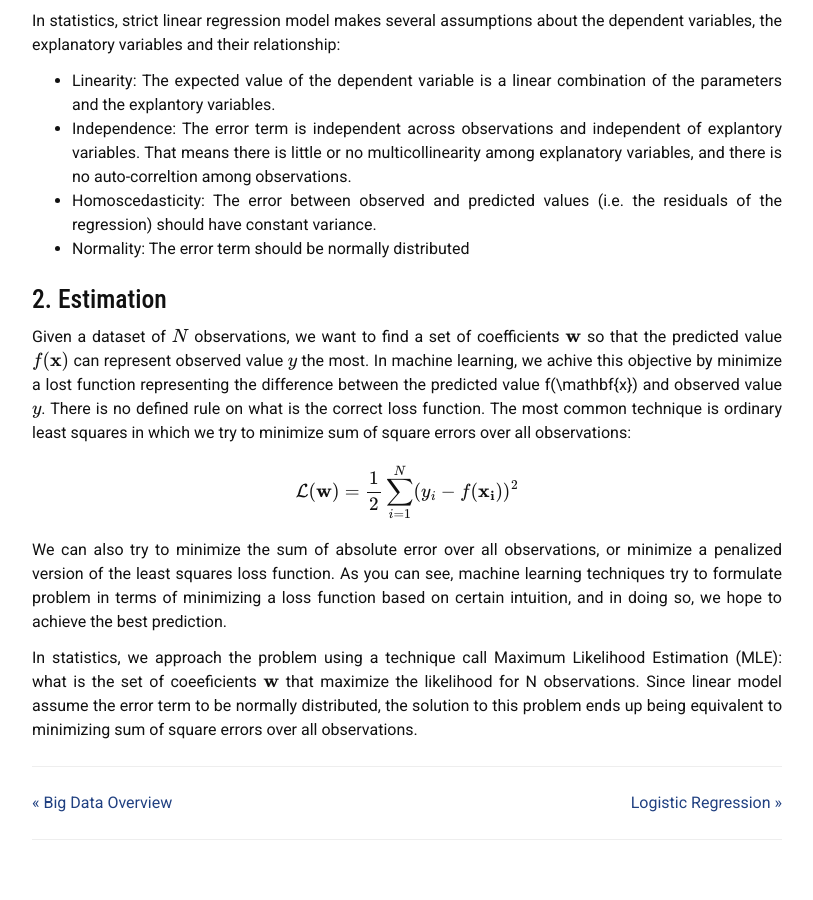
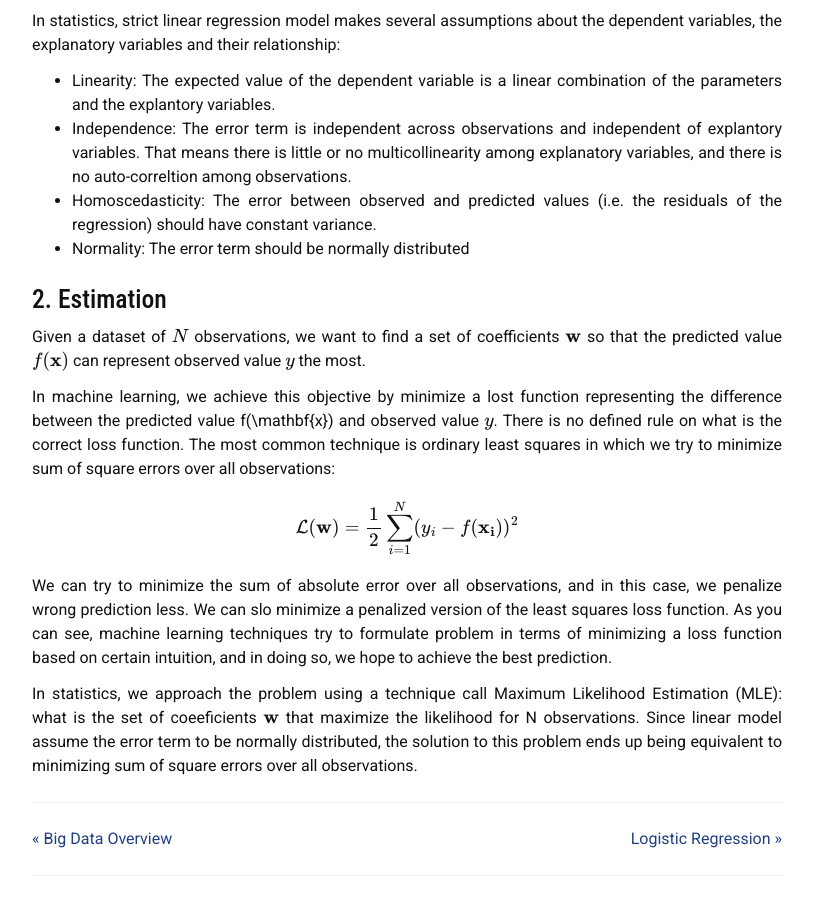
Before and after one commit to liambll/blog-archive, a Jekyll site: the page built from _posts/2017-06-29-linear-regression.markdown, in a window 1280 px wide and 900 px high, scrolled down 889 px. Shown: the whole window, without its empty margins (233-1046 px from the left). Built offline with Jekyll 4.4.1, drawn with Linux system fonts in a browser that asks for light colours; nearby versions of some CDN libraries; formulas are drawn with MathJax 3; comment, search, counter and statistics services are not loaded; before the commit the page ends 1753 px from its top, so only the background shows below that.

Commit message:
Update 2017-06-29-linear-regression.markdown

```diff
--- a/_posts/2017-06-29-linear-regression.markdown
+++ b/_posts/2017-06-29-linear-regression.markdown
@@ -40,8 +40,9 @@ In statistics, strict linear regression model makes several assumptions about th
 
 ## 2. Estimation
 Given a dataset of \\(N\\) observations, we want to find a set of coefficients \\(\mathbf{w}\\) so that the predicted value \\(f(\mathbf{x})\\) can represent observed value \\(y\\) the most.
-In machine learning, we achive this objective by minimize a lost function representing the difference between the predicted value f(\mathbf{x}) and observed value \\(y\\). There is no defined rule on what is the correct loss function. The most common technique is ordinary least squares in which we try to minimize sum of square errors over all observations:
+
+In machine learning, we achieve this objective by minimize a lost function representing the difference between the predicted value f(\mathbf{x}) and observed value \\(y\\). There is no defined rule on what is the correct loss function. The most common technique is ordinary least squares in which we try to minimize sum of square errors over all observations:
 \\[ \mathcal{L}(\mathbf{w}) = \frac{1}{2}\sum_{i=1}^N (y\_i - f(\mathbf{x_i}))^2 \\]
-We can also try to minimize the sum of absolute error over all observations, or minimize a penalized version of the least squares loss function. As you can see, machine learning techniques try to formulate problem in terms of minimizing a loss function based on certain intuition, and in doing so, we hope to achieve the best prediction.
+We can try to minimize the sum of absolute error over all observations, and in this case, we penalize wrong prediction less. We can slo minimize a penalized version of the least squares loss function. As you can see, machine learning techniques try to formulate problem in terms of minimizing a loss function based on certain intuition, and in doing so, we hope to achieve the best prediction.
 
 In statistics, we approach the problem using a technique call Maximum Likelihood Estimation (MLE): what is the set of coeeficients \\(\mathbf{w}\\) that maximize the likelihood for N observations. Since linear model assume the error term to be normally distributed, the solution to this problem ends up being equivalent to minimizing sum of square errors over all observations.
```
